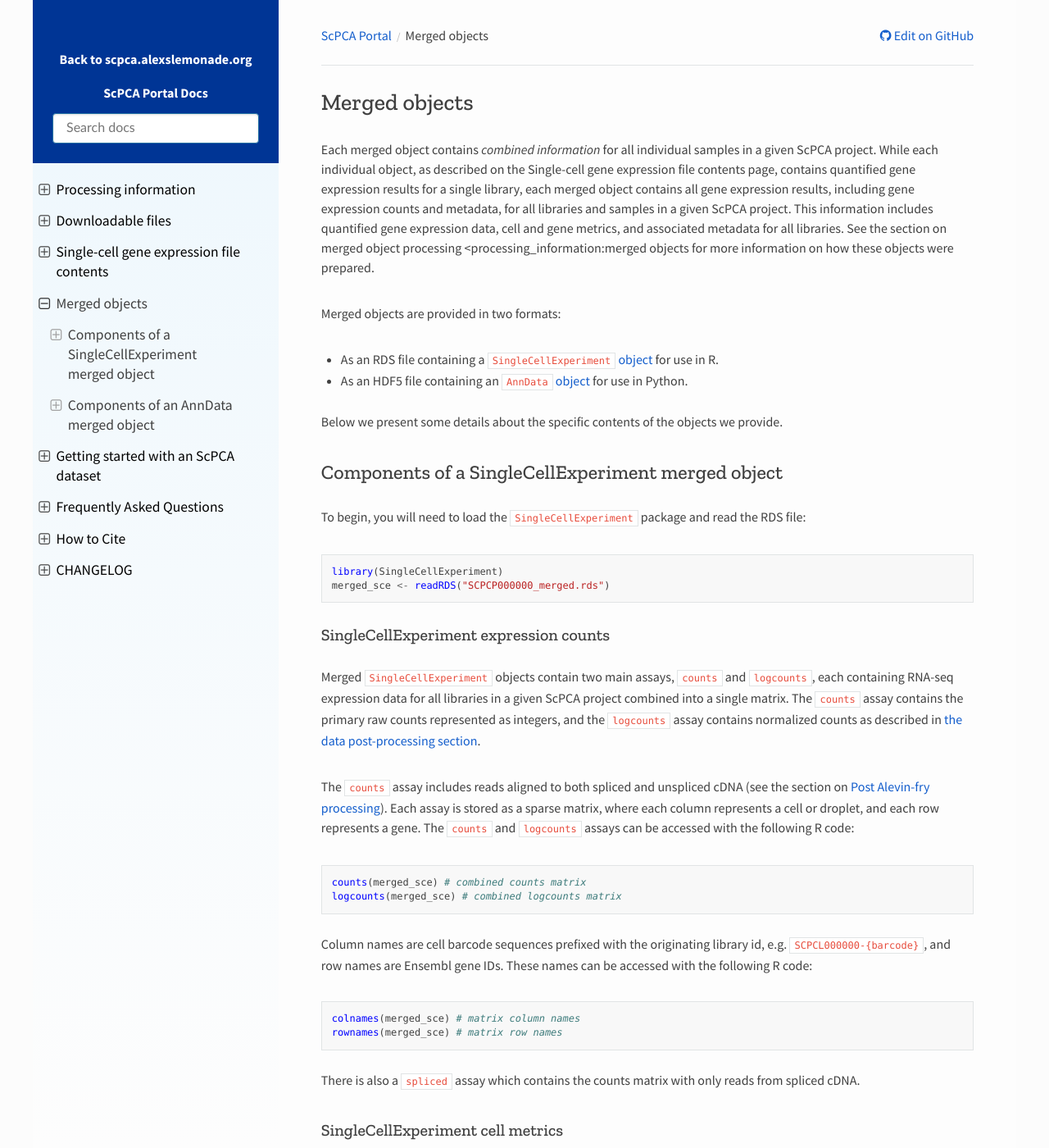
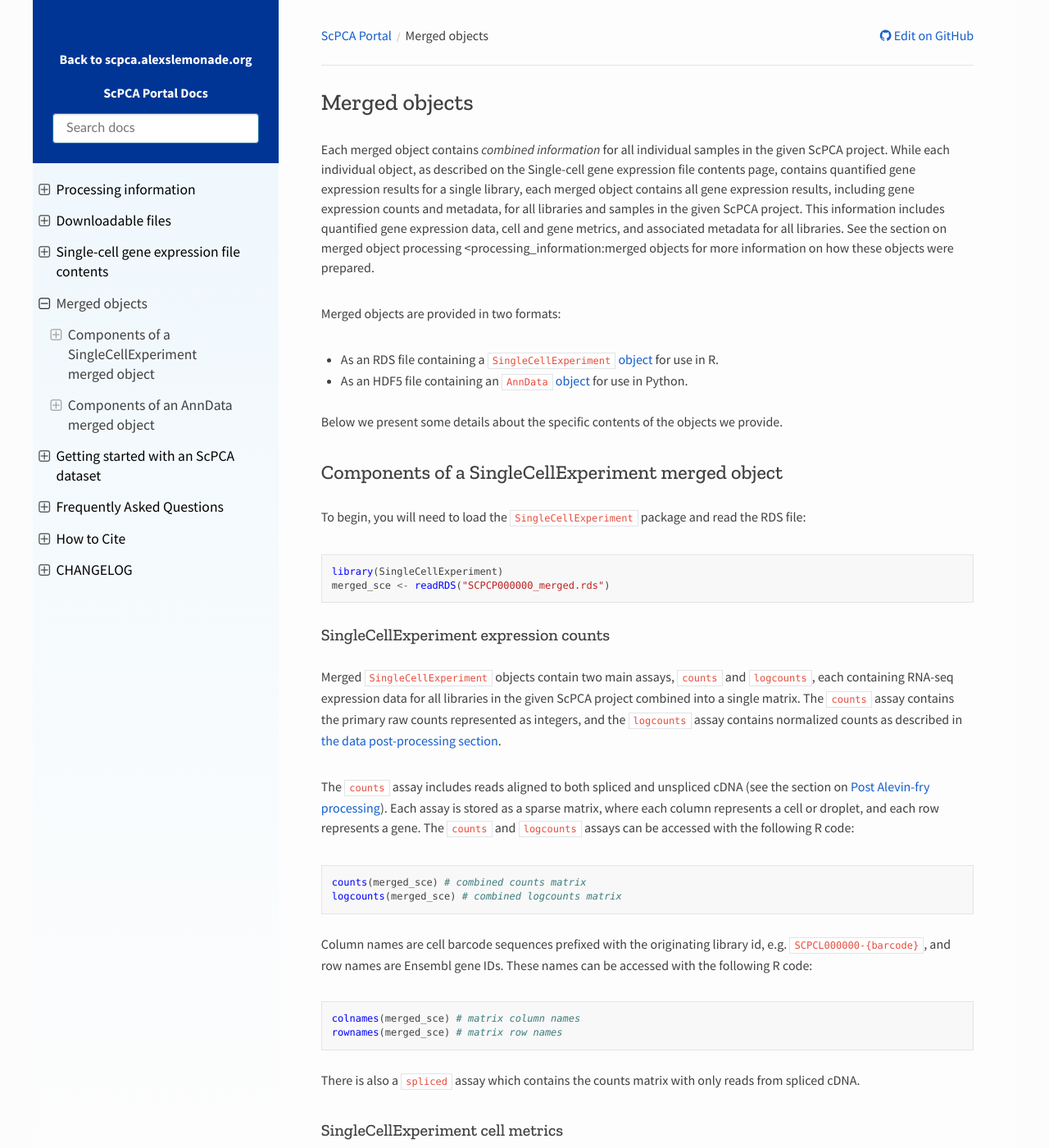
Before and after one commit to DongzeHE/scpca-docs, a Sphinx documentation site: the page built from docs/merged_objects.md, in a window 1280 px wide and 1400 px high. Shown: the whole window at 82% size. Built offline with Sphinx 7.4.7 and the Read the Docs theme 2.0.0, drawn with Linux system fonts in a browser that asks for light colours; some of the changed text lies outside the part shown.

Commit message:
Say the given, not a given, when referring to THE project. Also update some of the CITEseq wording to be clear that matrices are also combined

````diff
--- a/docs/merged_objects.md
+++ b/docs/merged_objects.md
@@ -1,7 +1,7 @@
 # Merged objects
 
-Each merged object contains _combined information_ for all individual samples in a given ScPCA project.
-While each individual object, as described on the {ref}`Single-cell gene expression file contents page <sce_file_contents>`, contains quantified gene expression results for a single library, each merged object contains all gene expression results, including gene expression counts and metadata, for all libraries and samples in a given ScPCA project.
+Each merged object contains _combined information_ for all individual samples in the given ScPCA project.
+While each individual object, as described on the {ref}`Single-cell gene expression file contents page <sce_file_contents>`, contains quantified gene expression results for a single library, each merged object contains all gene expression results, including gene expression counts and metadata, for all libraries and samples in the given ScPCA project.
 This information includes quantified gene expression data, cell and gene metrics, and associated metadata for all libraries.
 See {ref}`the section on merged object processing <processing_information:merged objects` for more information on how these objects were prepared.
 
@@ -24,7 +24,7 @@ merged_sce <- readRDS("SCPCP000000_merged.rds")
 
 ### SingleCellExperiment expression counts
 
-Merged `SingleCellExperiment` objects contain two main assays, `counts` and `logcounts`, each containing RNA-seq expression data for all libraries in a given ScPCA project combined into a single matrix.
+Merged `SingleCellExperiment` objects contain two main assays, `counts` and `logcounts`, each containing RNA-seq expression data for all libraries in the given ScPCA project combined into a single matrix.
 The `counts` assay contains the primary raw counts represented as integers, and the `logcounts` assay contains normalized counts as described in {ref}`the data post-processing section <processing_information:processed gene expression data>`.
 
 The `counts` assay includes reads aligned to both spliced and unspliced cDNA (see the section on {ref}`Post Alevin-fry processing <processing_information:post alevin-fry processing>`).
@@ -250,7 +250,8 @@ ADT data from CITE-seq experiments, when present, is included within the merged
 altExp(merged_sce, "adt") # adt experiment
 ```
 
-Within this, the main expression matrix is again found in the `counts` assay and the normalized expression matrix is found in the `logcounts` assay.
+Within this, the primary expression matrix is again found in the `counts` assay, and the normalized expression matrix is found in the `logcounts` assay.
+Each expression matrix contains the ADT expression data from the CITE-seq experiment for all libraries in the given ScPCA project combined into a single matrix.
 For each assay, each column corresponds to a cell or droplet (in the same order as the parent `SingleCellExperiment`) and each row corresponds to an antibody derived tag (ADT).
 Column names are again cell barcode sequences prefixed with the originating library id, e.g. `SCPCL000000-{barcode}`, and row names are the antibody targets for each ADT.
 In some cases, only some libraries in the merged object will have associated CITE-seq data.
@@ -347,7 +348,7 @@ merged_adata_object = anndata.read_h5ad("SCPCP000000_merged_rna.hdf5")
 
 ### AnnData expression counts
 
-Merged `AnnData` objects contain two data matrices, each containing RNA-seq expression data for all libraries in a given ScPCA project combined into a single matrix.
+Merged `AnnData` objects contain two data matrices, each containing RNA-seq expression data for all libraries in the given ScPCA project combined into a single matrix.
 The data matrix `raw.X` of the merged `AnnData` object contains the RNA-seq expression data as primary integer counts, and the data matrix `X` contains the RNA-seq expression data as normalized counts.
 The data is stored as a sparse matrix, where each column represents a cell or droplet, and each row represents a gene.
 The `raw.X` and `X` matrices can be accessed with the following python code:
````
